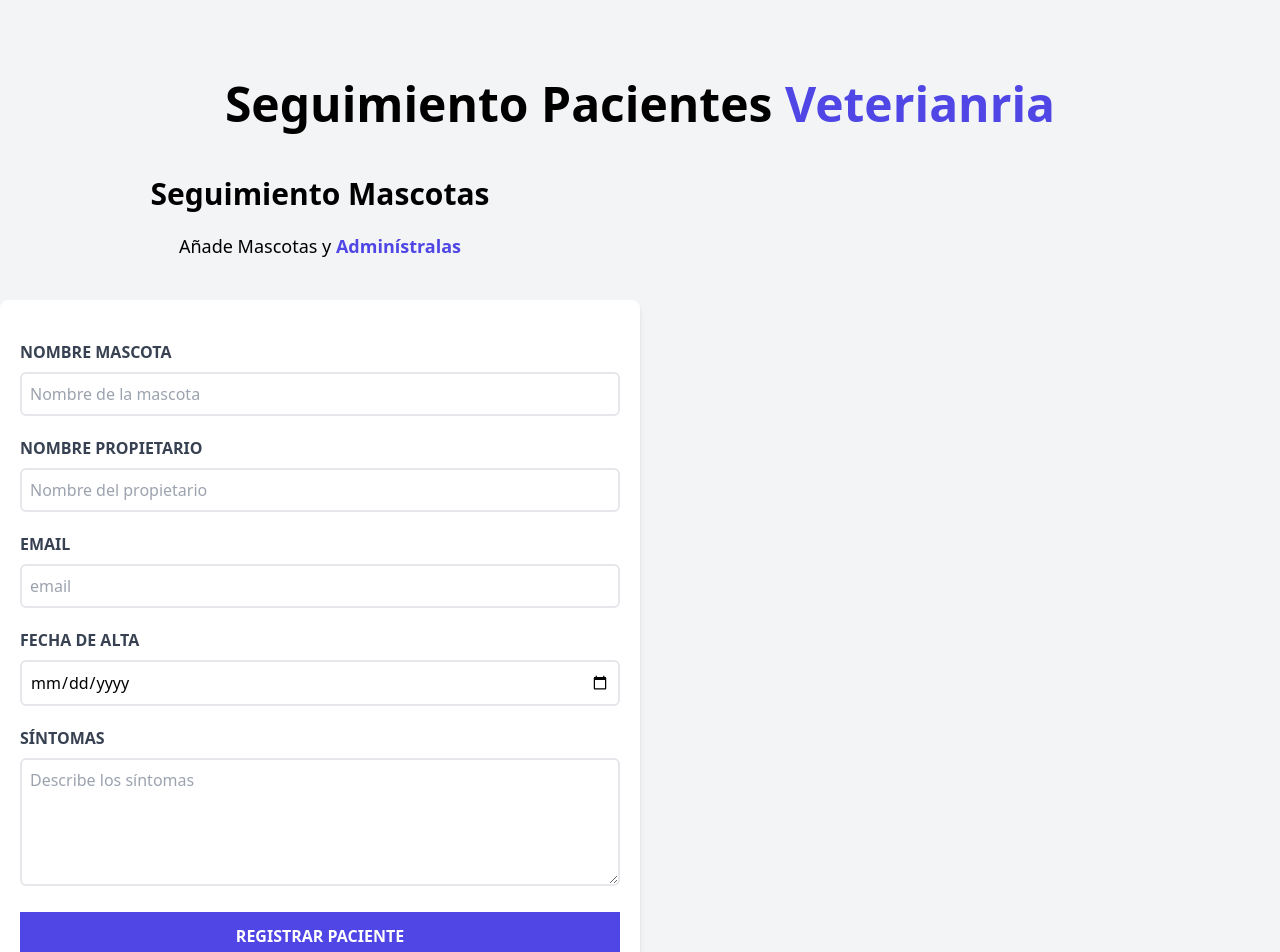
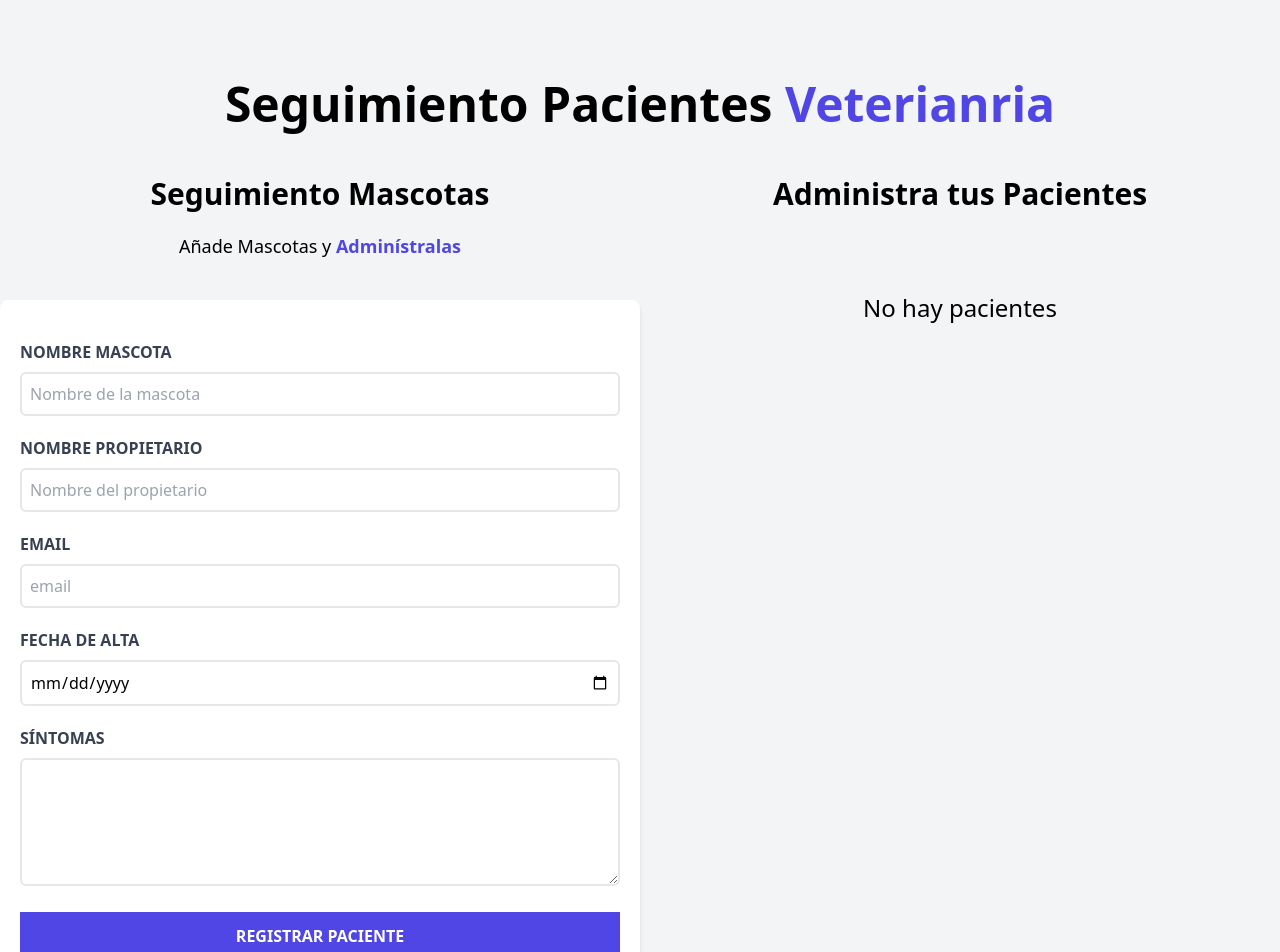
Before and after one commit to Castrillonn/admin-veterinaria-vue, a Vue app: page / in a window 1280 px wide. Shown: the top 952 px of the page. Built offline with nearby package versions, Linux system fonts and the light colour scheme.

Commit message:
Actualizar el state desde el formulario

```diff
--- a/src/App.vue
+++ b/src/App.vue
@@ -2,12 +2,37 @@
   <div class="container mx-auto mt-20">
     <Header />
     <div class="mt-12 md:flex">
-      <Formulario />
+      <Formulario
+        v-model:nombre="paciente.nombre"
+        v-model:propietario="paciente.propietario"
+        v-model:email="paciente.email"
+        v-model:alta="paciente.alta"
+        v-model:sintomas="paciente.sintomas"
+      />
+      <div class="md:w-1/2 md:h-screen overflow-y-scroll">
+        <h3 class="font-black text-3xl text-center">Administra tus Pacientes</h3>
+        <div v-if="pacientes.length > 0">
+
+        </div>
+        <p class="mt-20 text-2xl text-center">No hay pacientes</p>
+      </div>
     </div>
   </div>
 </template>
 
 <script setup>
+  import { ref, reactive } from 'vue';
   import Header from './components/Header.vue';
   import Formulario from './components/Formulario.vue';
+
+  const pacientes = ref([])
+
+  const paciente = reactive({
+    nombre: '',
+    propietario: '',
+    email: '',
+    alta: '',
+    sintomas: ''
+  })
+
 </script>
--- a/src/components/Formulario.vue
+++ b/src/components/Formulario.vue
@@ -23,9 +23,9 @@
           type="text"
           placeholder="Nombre de la mascota"
           class="border-2 w-full p-2 mt-2 placeholder-gray-400 rounded-md"
-          v-model="paciente.nombre">
+          @input="$emit('update:nombre', $event.target.value)"
+        >
       </div>
-
       <div class="mb-5">
         <label
           for="propietario"
@@ -37,7 +37,7 @@
           type="text"
           placeholder="Nombre del propietario"
           class="border-2 w-full p-2 mt-2 placeholder-gray-400 rounded-md"
-          v-model="paciente.propietario">
+        >
       </div>
 
       <div class="mb-5">
@@ -51,7 +51,7 @@
           type="email"
           placeholder="email"
           class="border-2 w-full p-2 mt-2 placeholder-gray-400 rounded-md"
-          v-model="paciente.email">
+        >
       </div>
 
       <div class="mb-5">
@@ -64,7 +64,7 @@
           id="alta"
           type="date"
           class="border-2 w-full p-2 mt-2 placeholder-gray-400 rounded-md"
-          v-model="paciente.alta">
+        >
       </div>
 
       <div class="mb-5">
@@ -77,7 +77,7 @@
           id="sintomas"
           placeholder="Describe los síntomas"
           class="border-2 w-full p-2 mt-2 placeholder-gray-400 rounded-md h-32"
-          v-model="paciente.sintomas">
+        >
         </textarea>
       </div>
 
@@ -94,18 +94,12 @@
   import { reactive } from 'vue'
   import Alerta from './Alerta.vue'
 
-  const paciente = reactive({
-    nombre: '',
-    propietario: '',
-    email: '',
-    alta: '',
-    sintomas: ''
-  })
-
   const alerta = reactive({
     tipo: '',
     mensaje: ''
   })
+
+  defineEmits(['update:nombre'])
 
   const validar = () => {
     if (Object.values(paciente).includes('')) {
```
